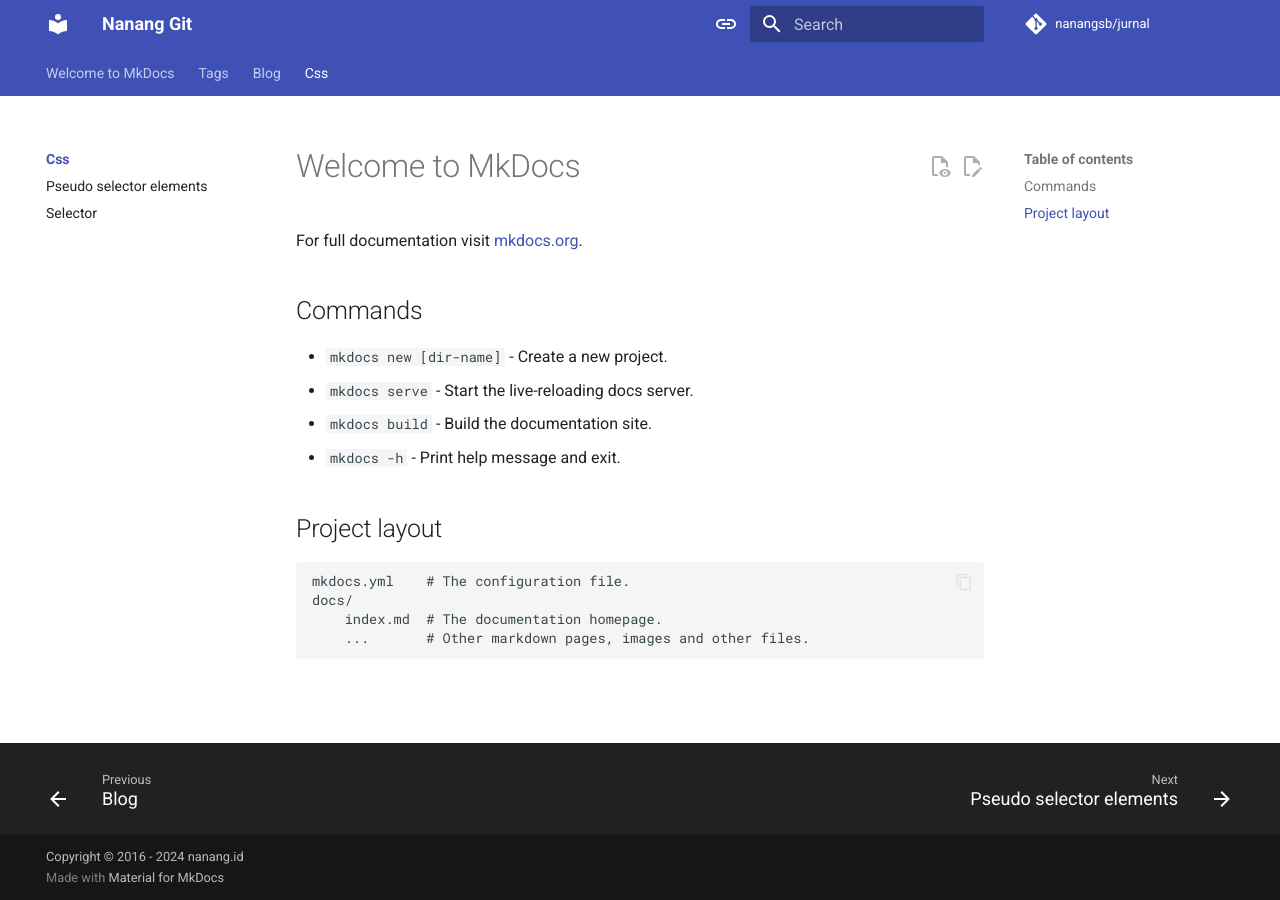
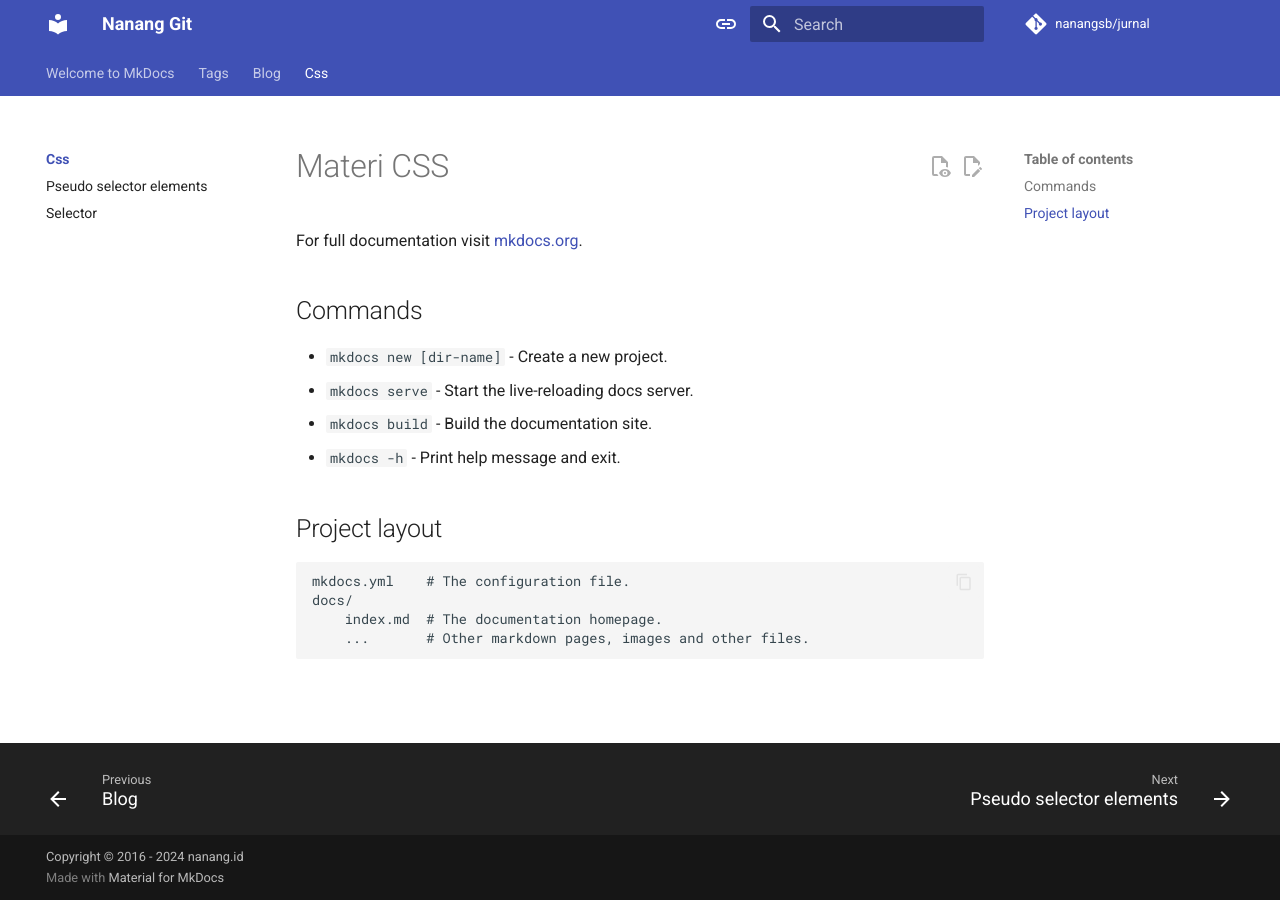
Before and after one commit to nanangsb/jurnal, an MkDocs documentation site: the page built from docs/css/index.md, in a window 1280 px wide. Built offline with MkDocs 1.6.1 and Material for MkDocs 9.7.7, drawn with Linux system fonts in a browser that asks for light colours; plug-ins that fetch from the network failed and are left out; comment, search, counter and statistics services are not loaded.

Commit message:
Update index.md

```diff
--- a/docs/css/index.md
+++ b/docs/css/index.md
@@ -1,4 +1,4 @@
-# Welcome to MkDocs
+# Materi CSS
 
 For full documentation visit [mkdocs.org](https://www.mkdocs.org).
 
```
